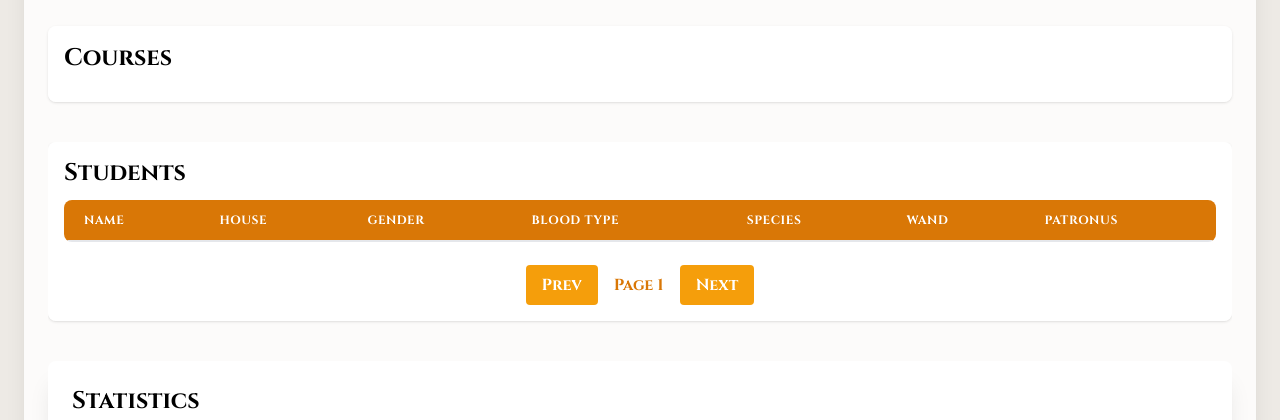
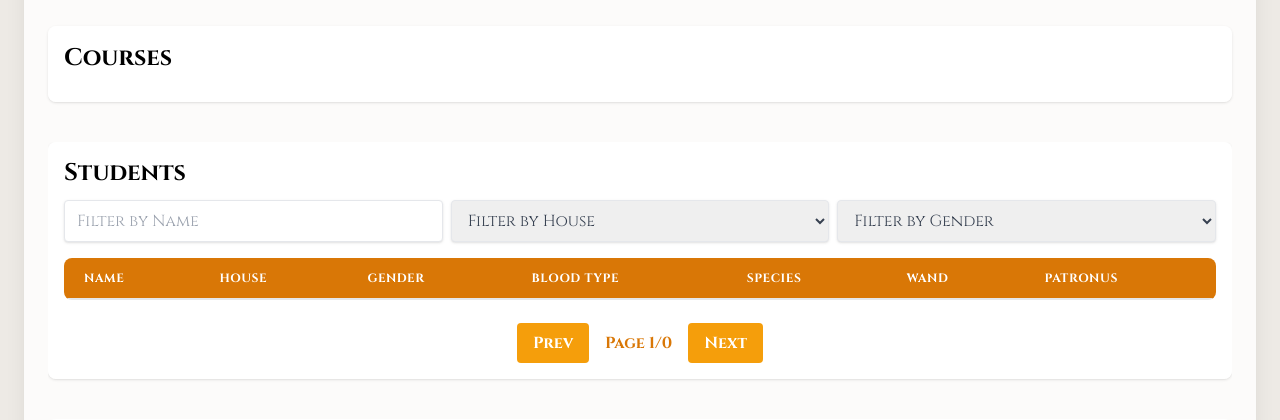
Before and after one commit to tiagosora/WS_Proj2, a Django app: template webproj/app/templates/app/headmaster_dashboard.html in a window 1280 px wide. Shown: the part 450-870 px from the top of the page. Run offline with Django 5.2, Linux system fonts and the light colour scheme; the template is opened without the code that fills it: most values are stand-ins (such as "Sample title", 1, 10 or a date in 2020); lists and menus that the app fills with data are empty; some libraries are stand-ins or nearby versions.

Commit message:
filtering and browsing

```diff
--- a/webproj/app/templates/app/headmaster_dashboard.html
+++ b/webproj/app/templates/app/headmaster_dashboard.html
@@ -56,6 +56,21 @@
                 <div class="container mx-auto">
                     <div class="dashboard-main-card shadow rounded-lg p-4 mb-8 overflow-hidden">
                         <h3 class="text-2xl font-semibold mb-3 leading-tight">Students</h3>
+                        <div class="flex mb-4">
+                            <input type="text" id="filterName" placeholder="Filter by Name" class="shadow appearance-none border rounded w-full py-2 px-3 text-gray-700 leading-tight focus:outline-none focus:shadow-outline">
+                            <select id="filterHouse" class="shadow border rounded w-full py-2 px-3 text-gray-700 leading-tight focus:outline-none focus:shadow-outline ml-2">
+                                <option value="">Filter by House</option>
+                                <option value="Gryffindor">Gryffindor</option>
+                                <option value="Hufflepuff">Hufflepuff</option>
+                                <option value="Ravenclaw">Ravenclaw</option>
+                                <option value="Slytherin">Slytherin</option>
+                            </select>
+                            <select id="filterGender" class="shadow border rounded w-full py-2 px-3 text-gray-700 leading-tight focus:outline-none focus:shadow-outline ml-2">
+                                <option value="">Filter by Gender</option>
+                                <option value="male">Male</option>
+                                <option value="female">Female</option>
+                            </select>
+                        </div>
                         <div class="inline-block min-w-full rounded-lg overflow-hidden">
                             <table class="min-w-full leading-normal">
                                 <thead>
@@ -89,7 +104,7 @@
                         </div>
                         <div class="pagination mt-4 text-amber-600 flex justify-center items-center gap-4">
                             <button onclick="changeStudentsPage(-1)" class="bg-amber-500 hover:bg-amber-600 text-white font-bold py-2 px-4 rounded">Prev</button>
-                            <span id="studentPageIndicator" class="font-semibold">Page 1</span>
+                            <span id="studentPageIndicator" class="font-semibold">Page 1/1</span>
                             <button onclick="changeStudentsPage(1)" class="bg-amber-500 hover:bg-amber-600 text-white font-bold py-2 px-4 rounded">Next</button>
                         </div>
                     </div>
@@ -217,6 +232,14 @@
 </div>
 
 <script>
+    document.addEventListener('DOMContentLoaded', () => {
+        renderStudents();
+
+        document.getElementById('filterName').addEventListener('input', renderStudents);
+        document.getElementById('filterHouse').addEventListener('input', renderStudents);
+        document.getElementById('filterGender').addEventListener('input', renderStudents);
+    });
+
     const students = {{ students|safe }};
 
     var currentStudentPage = 1;
@@ -227,7 +250,18 @@
         container.innerHTML = '';
         var start = (currentStudentPage - 1) * studentsPerPage;
         var end = start + studentsPerPage;
-        var paginatedStudents = students.slice(start, end);
+
+        var filteredStudents = students.filter(student => {
+            var nameFilter = document.getElementById('filterName').value.toLowerCase();
+            var houseFilter = document.getElementById('filterHouse').value.toLowerCase();
+            var genderFilter = document.getElementById('filterGender').value.toLowerCase();
+
+            return (student.name.toLowerCase().includes(nameFilter) &&
+                    student.house_name.toLowerCase().includes(houseFilter) &&
+                    student.gender.toLowerCase().includes(genderFilter));
+        });
+
+        var paginatedStudents = filteredStudents.slice(start, end);
 
         paginatedStudents.forEach(student => {
             var gender = student.gender ? student.gender : 'Unknown';
@@ -254,11 +288,21 @@
             container.innerHTML += row;
         });
 
-        document.getElementById('studentPageIndicator').innerText = `Page ${currentStudentPage}`;
+        var totalPages = Math.ceil(filteredStudents.length / studentsPerPage);
+        document.getElementById('studentPageIndicator').innerText = `Page ${currentStudentPage}/${totalPages}`;
     }
 
     function changeStudentsPage(step) {
-        var totalPages = Math.ceil(students.length / studentsPerPage);
+        var totalPages = Math.ceil(students.filter(student => {
+            var nameFilter = document.getElementById('filterName').value.toLowerCase();
+            var houseFilter = document.getElementById('filterHouse').value.toLowerCase();
+            var genderFilter = document.getElementById('filterGender').value.toLowerCase();
+
+            return  (student.name.toLowerCase().includes(nameFilter) &&
+                    (houseFilter === '' || student.house_name.toLowerCase() === houseFilter) &&
+                    (genderFilter === '' || student.gender.toLowerCase() === genderFilter));
+        }).length / studentsPerPage);
+
         currentStudentPage += step;
         if (currentStudentPage < 1) currentStudentPage = 1;
         else if (currentStudentPage > totalPages) currentStudentPage = totalPages;
```
Also changed, not shown: webproj/app/templates/app/student_dashboard.html (+63 -53 lines).
